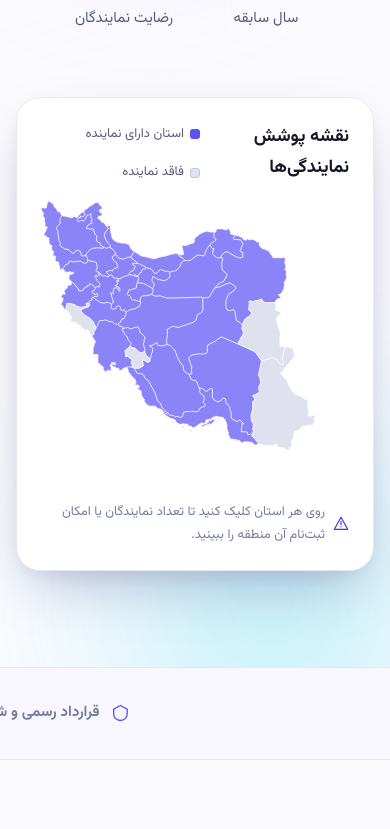
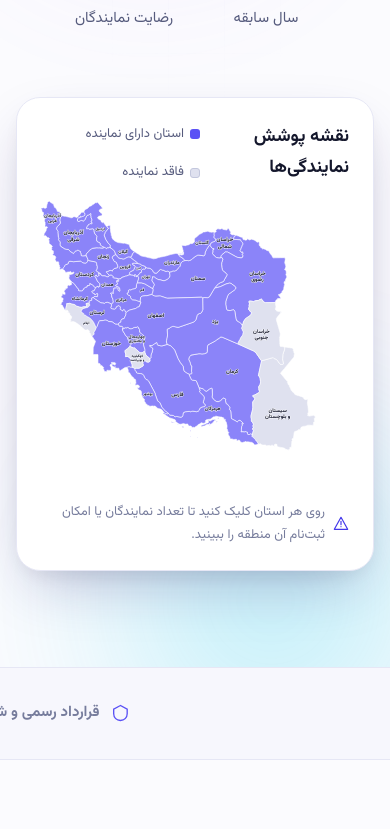
Before and after one commit to yasharomranie/Namyandegi, a PHP site: page / in a window 390 px wide. Shown: the part 843-1672 px from the top of the page. Run offline with PHP 8.4, Linux system fonts and the light colour scheme; some libraries are stand-ins or nearby versions.

Commit message:
Label every province on the map + verify geometry against real geography
- Draw the Persian province name directly on each shape (as requested),
  anchored at a computed 'pole of inaccessibility' point (farthest point
  inside the polygon from any border) rather than a bounding-box/area
  centroid — several provinces (Tehran, Semnan, Gilan, Mazandaran…) are
  thin/concave enough that a naive centroid lands outside the shape or on
  top of a neighboring province. Font size scales per province via the
  same computed radius; long two-plus-word names (چهارمحال و بختیاری,
  خراسان رضوی, ...) wrap onto a second line. Labels get a white halo so
  they stay legible over both the 'has representative' and 'no
  representative' fill colors, and are pointer-events:none so they never
  block hover/click on the province underneath.
- Added scripts/generate-map-labels.mjs to (re)compute those cx/cy/r
  anchors from iran-map.svg's path data, so they aren't hand-typed magic
  numbers and can be regenerated if the map source ever changes.
- Verified the map's province placement against real Iran geography:
  parsed all 31 polygons and checked every province's relative position
  (west/east via x, north/south via y) against known geography — e.g.
  West/East Azerbaijan northwest, Sistan-and-Baluchestan the southeast
  corner, Gilan/Mazandaran/Golestan along the north Caspian coast in that
  west-to-east order, Khuzestan southwest, Hormozgan/Bushehr on the south
  coast, Kerman/Yazd/Esfahan central, etc. — all 31/31 matched. Also
  confirmed Hormozgan (11 subpaths) and Bushehr (2 subpaths) legitimately
  encode their Persian Gulf islands rather than being malformed paths.
  Rendered the labeled map at 2x and at mobile width to confirm no
  province is mislabeled or misplaced.

Co-Authored-By: Claude Sonnet 5 <noreply@anthropic.com>
Claude-Session: https://claude.ai/code/session_01HHyPcXAPcEYg8XB9vHAvVj

```diff
--- a/assets/css/style.css
+++ b/assets/css/style.css
@@ -319,6 +319,26 @@ input, select, textarea { font: inherit; color: inherit; }
 #iranMap path.is-active { fill: var(--brand-600); transform: scale(1.015); outline: none; }
 #iranMap path[data-has-rep="false"]:hover,
 #iranMap path[data-has-rep="false"].is-active { fill: var(--accent-500); }
+
+/* Province name labels, drawn as a <g> appended after the paths so they sit
+   on top of every fill state. A white halo (stroke under the fill) keeps
+   the dark navy text legible whether it's sitting on the light "no rep"
+   gray or the brand-colored "has rep" fill. */
+#iranMap .map-labels { direction: rtl; }
+#iranMap .map-label,
+#iranMap .map-label tspan {
+  font-family: var(--font-fa);
+  font-weight: 700;
+  fill: var(--ink-900);
+  paint-order: stroke fill;
+  stroke: rgba(255, 255, 255, 0.9);
+  stroke-width: 2.25px;
+  stroke-linejoin: round;
+  text-anchor: middle;
+  dominant-baseline: central;
+  pointer-events: none;
+  user-select: none;
+}
 
 .map-note { display: flex; align-items: center; gap: var(--sp-2); margin-top: var(--sp-4); color: var(--ink-500); font-size: var(--fs-xs); }
 .map-note svg { width: 16px; height: 16px; flex: none; color: var(--brand-600); }
--- a/assets/js/main.js
+++ b/assets/js/main.js
@@ -154,6 +154,8 @@
       });
     });
 
+    var labels = addProvinceLabels(svg, window.PROVINCES_DATA || []);
+
     // Cinematic "draw the borders" entrance
     if (hasGsap && !reduceMotion) {
       paths.forEach(function (path) {
@@ -171,7 +173,63 @@
         delay: 0.3,
       });
       window.gsap.from(paths, { opacity: 0, duration: 1.1, stagger: 0.01, ease: "power1.out", delay: 0.3 });
+      if (labels.length) {
+        window.gsap.from(labels, { opacity: 0, duration: 0.8, stagger: 0.01, ease: "power1.out", delay: 1.0 });
+      }
     }
+  }
+
+  /**
+   * Draws the Persian province name on top of each shape, anchored at the
+   * precomputed `cx/cy` ("pole of inaccessibility" — the point inside the
+   * polygon farthest from any border, see provinces-data.js) rather than a
+   * bounding-box center, which for thin/concave provinces (Tehran, Semnan,
+   * Gilan…) can land outside the shape entirely. Font size scales with `r`
+   * (that point's distance to the nearest edge) so small provinces get
+   * small labels instead of overflowing their neighbors. Long two-word-plus
+   * names ("چهارمحال و بختیاری") wrap onto a second line.
+   */
+  function addProvinceLabels(svg, provincesData) {
+    var NS = "http://www.w3.org/2000/svg";
+    var group = document.createElementNS(NS, "g");
+    group.setAttribute("class", "map-labels");
+    group.setAttribute("aria-hidden", "true"); // paths already carry the accessible name
+
+    var nodes = [];
+    provincesData.forEach(function (info) {
+      if (typeof info.cx !== "number" || typeof info.cy !== "number") return;
+      var lines = splitProvinceLabel(info.fa);
+      var size = Math.max(7, Math.min(13, info.r * 0.6));
+      var lineH = size * 1.15;
+      var startY = info.cy - ((lines.length - 1) * lineH) / 2;
+
+      var text = document.createElementNS(NS, "text");
+      text.setAttribute("class", "map-label");
+      text.setAttribute("font-size", size.toFixed(2));
+
+      lines.forEach(function (line, i) {
+        var tspan = document.createElementNS(NS, "tspan");
+        tspan.setAttribute("x", info.cx);
+        tspan.setAttribute("y", (startY + i * lineH).toFixed(2));
+        tspan.textContent = line;
+        text.appendChild(tspan);
+      });
+
+      group.appendChild(text);
+      nodes.push(text);
+    });
+
+    svg.appendChild(group); // painted last => sits above the province fills
+    return nodes;
+  }
+
+  function splitProvinceLabel(name) {
+    var words = name.split(" ");
+    if (words.length <= 2) return words;
+    // "X و Y" (e.g. چهارمحال و بختیاری) reads better as "X" / "و Y"
+    if (words.length === 3 && words[1] === "و") return [words[0], words[1] + " " + words[2]];
+    var mid = Math.ceil(words.length / 2);
+    return [words.slice(0, mid).join(" "), words.slice(mid).join(" ")];
   }
 
   function showTooltip(tooltip, wrap, path, fa, count, hasRep) {
--- a/assets/js/provinces-data.js
+++ b/assets/js/provinces-data.js
@@ -8,42 +8,52 @@
  * end-to-end without a backend.
  *
  *   id      -> must match the <path id="..."> value in iran-map.svg
- *   fa      -> Persian province name shown in the tooltip / linked page
+ *   fa      -> Persian province name shown in the tooltip / linked page / on-map label
  *   slug    -> used to build the representatives.html?province=<slug> link
  *   count   -> number of active representatives (sample data)
  *   hasRep  -> false = "no representative yet" state (invites applicants)
+ *   cx, cy, r -> on-map label anchor, in the SVG's own viewBox units (0-733.5 x
+ *                0-676.5). Precomputed per province as the point inside its
+ *                polygon farthest from any border ("pole of inaccessibility"),
+ *                not a bounding-box or area centroid — several provinces
+ *                (Tehran, Semnan, Gilan, Mazandaran…) are thin/concave enough
+ *                that a naive centroid lands outside the shape or on top of a
+ *                neighbor. `r` is that point's distance to the nearest edge,
+ *                used in main.js to size each label to the province it sits
+ *                in. Regenerate with `node scripts/generate-map-labels.mjs`
+ *                if iran-map.svg's paths ever change.
  * -----------------------------------------------------------------------
  */
 window.PROVINCES_DATA = [
-  { id: "Tehran", fa: "تهران", slug: "tehran", count: 12, hasRep: true },
-  { id: "Esfahan", fa: "اصفهان", slug: "esfahan", count: 7, hasRep: true },
-  { id: "Razavi-Khorasan", fa: "خراسان رضوی", slug: "razavi-khorasan", count: 6, hasRep: true },
-  { id: "Fars", fa: "فارس", slug: "fars", count: 6, hasRep: true },
-  { id: "Gilan", fa: "گیلان", slug: "gilan", count: 5, hasRep: true },
-  { id: "Mazandaran", fa: "مازندران", slug: "mazandaran", count: 5, hasRep: true },
-  { id: "East-Azarbaijan", fa: "آذربایجان شرقی", slug: "east-azarbaijan", count: 5, hasRep: true },
-  { id: "Khuzestan", fa: "خوزستان", slug: "khuzestan", count: 4, hasRep: true },
-  { id: "Alborz", fa: "البرز", slug: "alborz", count: 4, hasRep: true },
-  { id: "Kerman", fa: "کرمان", slug: "kerman", count: 3, hasRep: true },
-  { id: "Kermanshah", fa: "کرمانشاه", slug: "kermanshah", count: 3, hasRep: true },
-  { id: "Yazd", fa: "یزد", slug: "yazd", count: 3, hasRep: true },
-  { id: "Qom", fa: "قم", slug: "qom", count: 3, hasRep: true },
-  { id: "West-Azarbaijan", fa: "آذربایجان غربی", slug: "west-azarbaijan", count: 2, hasRep: true },
-  { id: "Qazvin", fa: "قزوین", slug: "qazvin", count: 2, hasRep: true },
-  { id: "Hamadan", fa: "همدان", slug: "hamadan", count: 2, hasRep: true },
-  { id: "Markazi", fa: "مرکزی", slug: "markazi", count: 2, hasRep: true },
-  { id: "Hormozgan", fa: "هرمزگان", slug: "hormozgan", count: 2, hasRep: true },
-  { id: "Golestan", fa: "گلستان", slug: "golestan", count: 2, hasRep: true },
-  { id: "Bushehr", fa: "بوشهر", slug: "bushehr", count: 2, hasRep: true },
-  { id: "Kordestan", fa: "کردستان", slug: "kordestan", count: 2, hasRep: true },
-  { id: "North-Khorasan", fa: "خراسان شمالی", slug: "north-khorasan", count: 1, hasRep: true },
-  { id: "Zanjan", fa: "زنجان", slug: "zanjan", count: 1, hasRep: true },
-  { id: "Ardebil", fa: "اردبیل", slug: "ardebil", count: 1, hasRep: true },
-  { id: "Lorestan", fa: "لرستان", slug: "lorestan", count: 1, hasRep: true },
-  { id: "Semnan", fa: "سمنان", slug: "semnan", count: 1, hasRep: true },
-  { id: "Chahar-Mahall-and-Bakhtiari", fa: "چهارمحال و بختیاری", slug: "chahar-mahall-and-bakhtiari", count: 1, hasRep: true },
-  { id: "Sistan-and-Baluchestan", fa: "سیستان و بلوچستان", slug: "sistan-and-baluchestan", count: 0, hasRep: false },
-  { id: "South-Khorasan", fa: "خراسان جنوبی", slug: "south-khorasan", count: 0, hasRep: false },
-  { id: "Ilam", fa: "ایلام", slug: "ilam", count: 0, hasRep: false },
-  { id: "Kohgiluyeh-and-Buyer-Ahmad", fa: "کهگیلویه و بویراحمد", slug: "kohgiluyeh-and-buyer-ahmad", count: 0, hasRep: false },
+  { id: "Tehran", fa: "تهران", slug: "tehran", count: 12, hasRep: true, cx: 249.8, cy: 181.7, r: 15.7 },
+  { id: "Esfahan", fa: "اصفهان", slug: "esfahan", count: 7, hasRep: true, cx: 273.4, cy: 270.9, r: 43.9 },
+  { id: "Razavi-Khorasan", fa: "خراسان رضوی", slug: "razavi-khorasan", count: 6, hasRep: true, cx: 515.4, cy: 177.9, r: 56.4 },
+  { id: "Fars", fa: "فارس", slug: "fars", count: 6, hasRep: true, cx: 324.8, cy: 458.7, r: 47 },
+  { id: "Gilan", fa: "گیلان", slug: "gilan", count: 5, hasRep: true, cx: 195.5, cy: 118.9, r: 18.2 },
+  { id: "Mazandaran", fa: "مازندران", slug: "mazandaran", count: 5, hasRep: true, cx: 311.6, cy: 147.1, r: 19.6 },
+  { id: "East-Azarbaijan", fa: "آذربایجان شرقی", slug: "east-azarbaijan", count: 5, hasRep: true, cx: 77.3, cy: 82.2, r: 35.4 },
+  { id: "Khuzestan", fa: "خوزستان", slug: "khuzestan", count: 4, hasRep: true, cx: 167.5, cy: 337.7, r: 37.9 },
+  { id: "Alborz", fa: "البرز", slug: "alborz", count: 4, hasRep: true, cx: 232.7, cy: 159.1, r: 9.3 },
+  { id: "Kerman", fa: "کرمان", slug: "kerman", count: 3, hasRep: true, cx: 455.1, cy: 404.3, r: 63.8 },
+  { id: "Kermanshah", fa: "کرمانشاه", slug: "kermanshah", count: 3, hasRep: true, cx: 92.5, cy: 232.9, r: 18.6 },
+  { id: "Yazd", fa: "یزد", slug: "yazd", count: 3, hasRep: true, cx: 415, cy: 286.8, r: 39 },
+  { id: "Qom", fa: "قم", slug: "qom", count: 3, hasRep: true, cx: 241, cy: 211.2, r: 15.1 },
+  { id: "West-Azarbaijan", fa: "آذربایجان غربی", slug: "west-azarbaijan", count: 2, hasRep: true, cx: 27.3, cy: 39.1, r: 18.3 },
+  { id: "Qazvin", fa: "قزوین", slug: "qazvin", count: 2, hasRep: true, cx: 200.5, cy: 155.8, r: 17.7 },
+  { id: "Hamadan", fa: "همدان", slug: "hamadan", count: 2, hasRep: true, cx: 158.3, cy: 198.6, r: 17.9 },
+  { id: "Markazi", fa: "مرکزی", slug: "markazi", count: 2, hasRep: true, cx: 191.1, cy: 232.7, r: 18 },
+  { id: "Hormozgan", fa: "هرمزگان", slug: "hormozgan", count: 2, hasRep: true, cx: 409.1, cy: 494.6, r: 19.2 },
+  { id: "Golestan", fa: "گلستان", slug: "golestan", count: 2, hasRep: true, cx: 383.7, cy: 98.4, r: 18.1 },
+  { id: "Bushehr", fa: "بوشهر", slug: "bushehr", count: 2, hasRep: true, cx: 254.9, cy: 458.7, r: 15.2 },
+  { id: "Kordestan", fa: "کردستان", slug: "kordestan", count: 2, hasRep: true, cx: 103.8, cy: 173.2, r: 25.4 },
+  { id: "North-Khorasan", fa: "خراسان شمالی", slug: "north-khorasan", count: 1, hasRep: true, cx: 437.9, cy: 99, r: 22.3 },
+  { id: "Zanjan", fa: "زنجان", slug: "zanjan", count: 1, hasRep: true, cx: 148.5, cy: 133.7, r: 21.1 },
+  { id: "Ardebil", fa: "اردبیل", slug: "ardebil", count: 1, hasRep: true, cx: 140.7, cy: 65.6, r: 15 },
+  { id: "Lorestan", fa: "لرستان", slug: "lorestan", count: 1, hasRep: true, cx: 133.6, cy: 263.4, r: 22.7 },
+  { id: "Semnan", fa: "سمنان", slug: "semnan", count: 1, hasRep: true, cx: 374.2, cy: 183.1, r: 46.1 },
+  { id: "Chahar-Mahall-and-Bakhtiari", fa: "چهارمحال و بختیاری", slug: "chahar-mahall-and-bakhtiari", count: 1, hasRep: true, cx: 228.4, cy: 328.7, r: 16.9 },
+  { id: "Sistan-and-Baluchestan", fa: "سیستان و بلوچستان", slug: "sistan-and-baluchestan", count: 0, hasRep: false, cx: 563.7, cy: 504.4, r: 60.2 },
+  { id: "South-Khorasan", fa: "خراسان جنوبی", slug: "south-khorasan", count: 0, hasRep: false, cx: 524.8, cy: 317.5, r: 43.6 },
+  { id: "Ilam", fa: "ایلام", slug: "ilam", count: 0, hasRep: false, cx: 107.6, cy: 290.5, r: 14.4 },
+  { id: "Kohgiluyeh-and-Buyer-Ahmad", fa: "کهگیلویه و بویراحمد", slug: "kohgiluyeh-and-buyer-ahmad", count: 0, hasRep: false, cx: 229.2, cy: 373.1, r: 13.5 },
 ];
```
Also changed, not shown: scripts/generate-map-labels.mjs (added, +163 -0 lines), README.md.
